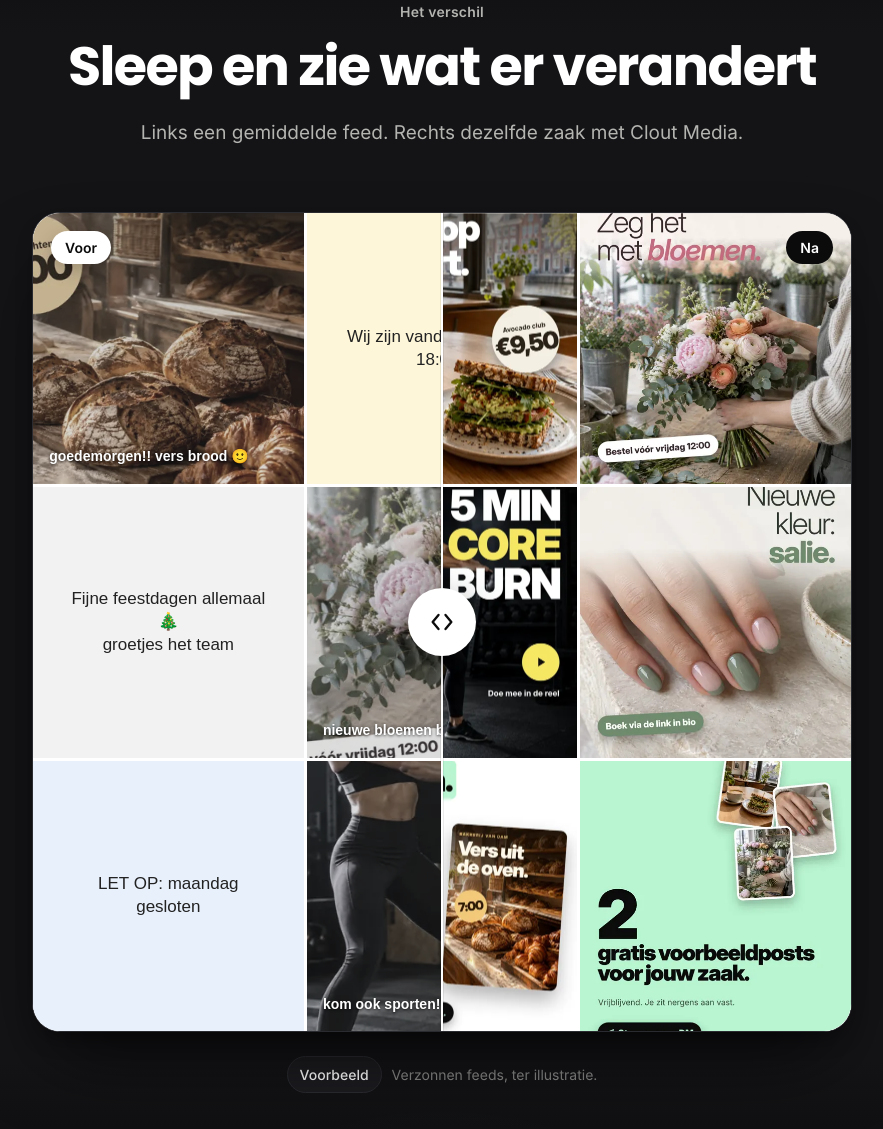
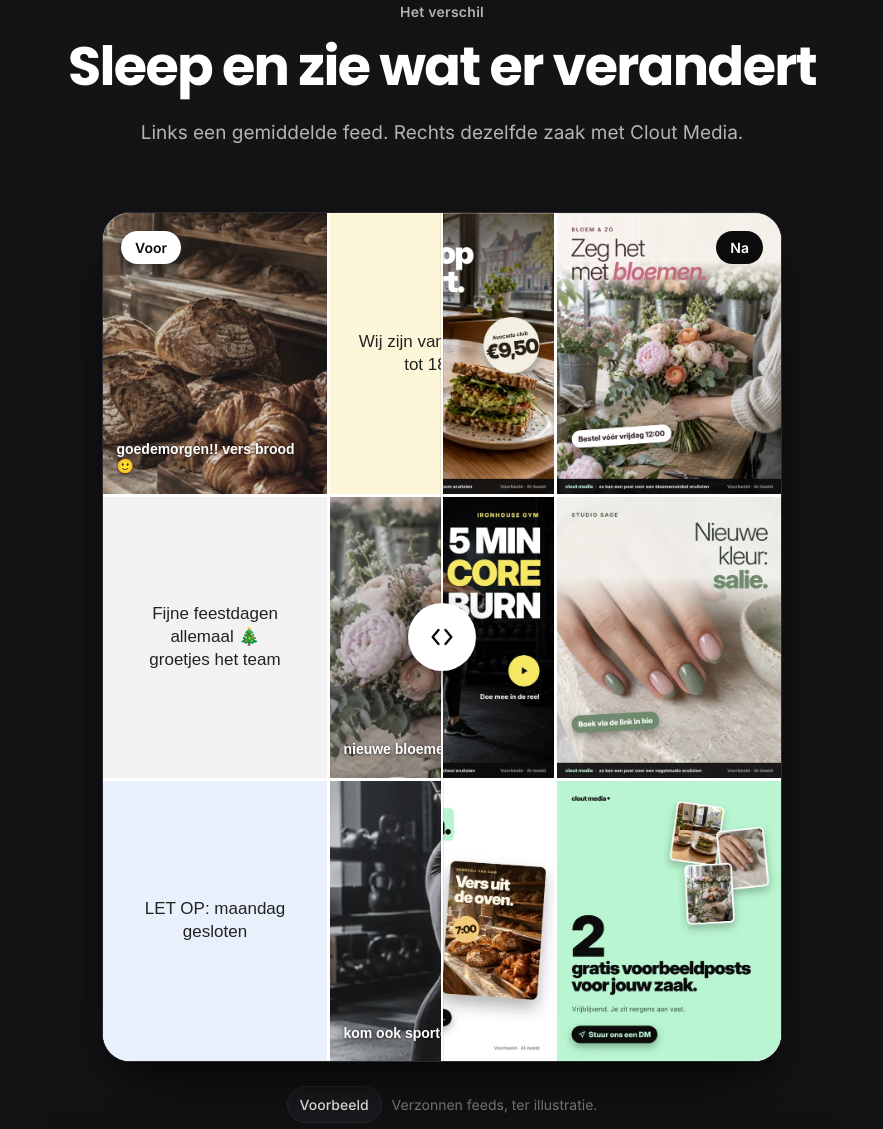
Before and after one commit to Cloutmedianl/cloutmedia-website, a plain HTML site: page werk/index.html in a window 1280 px wide. Shown: the part 1375-2504 px from the top of the page, without its empty margins (198-1081 px from the left). Drawn offline with Linux system fonts and the light colour scheme.

Commit message:
Fix voor/na-slider: posts niet meer afgesneden, rustigere voor-foto's, kleiner op mobiel
Co-Authored-By: Claude Opus 5.5 <noreply@anthropic.com>
Claude-Session: https://claude.ai/code/session_01JxQwfsp353UJD8SNAJTHnL

```diff
--- a/assets/site.css
+++ b/assets/site.css
@@ -205,7 +205,7 @@ section{position:relative;padding:clamp(80px,10vw,136px) 0}
 .lb figcaption{color:var(--grey);text-align:center;margin-top:14px;font-size:14px}
 .lb .x{position:absolute;top:20px;right:20px;background:var(--card);box-shadow:inset 0 0 0 1px var(--line)}
 /* voor/na */
-.ba{position:relative;max-width:820px;margin:0 auto;border-radius:var(--r3);overflow:hidden;box-shadow:var(--sh);border:1px solid var(--line);aspect-ratio:1/1;background:#fff;user-select:none;touch-action:pan-y}
+.ba{position:relative;max-width:680px;margin:0 auto;border-radius:var(--r3);overflow:hidden;box-shadow:var(--sh);border:1px solid var(--line);aspect-ratio:4/5;background:#fff;user-select:none;touch-action:pan-y}
 .side{position:absolute;inset:0;display:grid;grid-template-columns:repeat(3,1fr);grid-template-rows:repeat(3,1fr);gap:3px;background:#fff}
 .side>*{position:relative;overflow:hidden}
 .side img{width:100%;height:100%;object-fit:cover}
@@ -220,6 +220,7 @@ section{position:relative;padding:clamp(80px,10vw,136px) 0}
 .ba .t1{left:18px;background:#fff;color:var(--ink);box-shadow:0 6px 18px rgba(0,0,0,.2)}.ba .t2{right:18px;background:var(--ink);color:#fff}
 .ba:has(input:focus-visible){outline:2px solid var(--mint);outline-offset:4px}
 .under{display:flex;justify-content:center;margin-top:24px}
+@media(max-width:700px){.ba{border-radius:var(--r2)}.ba .tx{top:10px;font-size:13px;padding:6px 12px}.ba .t1{left:10px}.ba .t2{right:10px}.ba .knob{width:52px;height:52px;margin:-26px 0 0 -26px}.ba .knob svg{width:22px;height:22px}.side{gap:2px}}
 
 /* ---------- ZONDER / MET ---------- */
 .split{display:grid;gap:20px}
--- a/werk/index.html
+++ b/werk/index.html
@@ -50,14 +50,14 @@
     <div class="head rv"><span class="kicker">Het verschil</span><h2>Sleep en zie wat er verandert</h2><p class="lead">Links een gemiddelde feed. Rechts dezelfde zaak met Clout Media.</p></div>
     <div class="ba rv" id="ba">
       <div class="side before" aria-hidden="true">
-        <div><img src="../img/w7.webp" alt="" loading="lazy" style="object-position:20% 80%;transform:scale(1.6) rotate(1.5deg)"><span class="cap">goedemorgen!! vers brood 🙂</span></div>
+        <div><img src="../img/w7.webp" alt="" loading="lazy" style="transform-origin:78% 72%;transform:scale(1.9) rotate(1.5deg)"><span class="cap">goedemorgen!! vers brood 🙂</span></div>
         <div class="t" style="background:#fdf6d8">Wij zijn vandaag open tot 18:00!!</div>
-        <div><img src="../img/w2.webp" alt="" loading="lazy" style="object-position:40% 75%;transform:scale(1.8)"></div>
+        <div><img src="../img/w2.webp" alt="" loading="lazy" style="transform-origin:38% 74%;transform:scale(2.1)"></div>
         <div class="t" style="background:#f2f2f2">Fijne feestdagen allemaal 🎄<br>groetjes het team</div>
-        <div><img src="../img/w3.webp" alt="" loading="lazy" style="object-position:70% 85%;transform:scale(1.7) rotate(-2deg)"><span class="cap">nieuwe bloemen binnen</span></div>
-        <div><img src="../img/w6.webp" alt="" loading="lazy" style="object-position:30% 90%;transform:scale(1.9)"></div>
+        <div><img src="../img/w3.webp" alt="" loading="lazy" style="transform-origin:66% 52%;transform:scale(2) rotate(-2deg)"><span class="cap">nieuwe bloemen binnen</span></div>
+        <div><img src="../img/w6.webp" alt="" loading="lazy" style="transform-origin:62% 60%;transform:scale(2.2)"></div>
         <div class="t" style="background:#e8f0fb">LET OP: maandag gesloten</div>
-        <div><img src="../img/w5.webp" alt="" loading="lazy" style="object-position:30% 70%;transform:scale(1.7)"><span class="cap">kom ook sporten!</span></div>
+        <div><img src="../img/w5.webp" alt="" loading="lazy" style="transform-origin:10% 62%;transform:scale(2.1)"><span class="cap">kom ook sporten!</span></div>
         <div class="t" style="background:#f2f2f2">Bedankt voor 100 volgers!!</div>
       </div>
       <div class="side after" aria-hidden="true">
```
Also changed, not shown: 1 other file.
